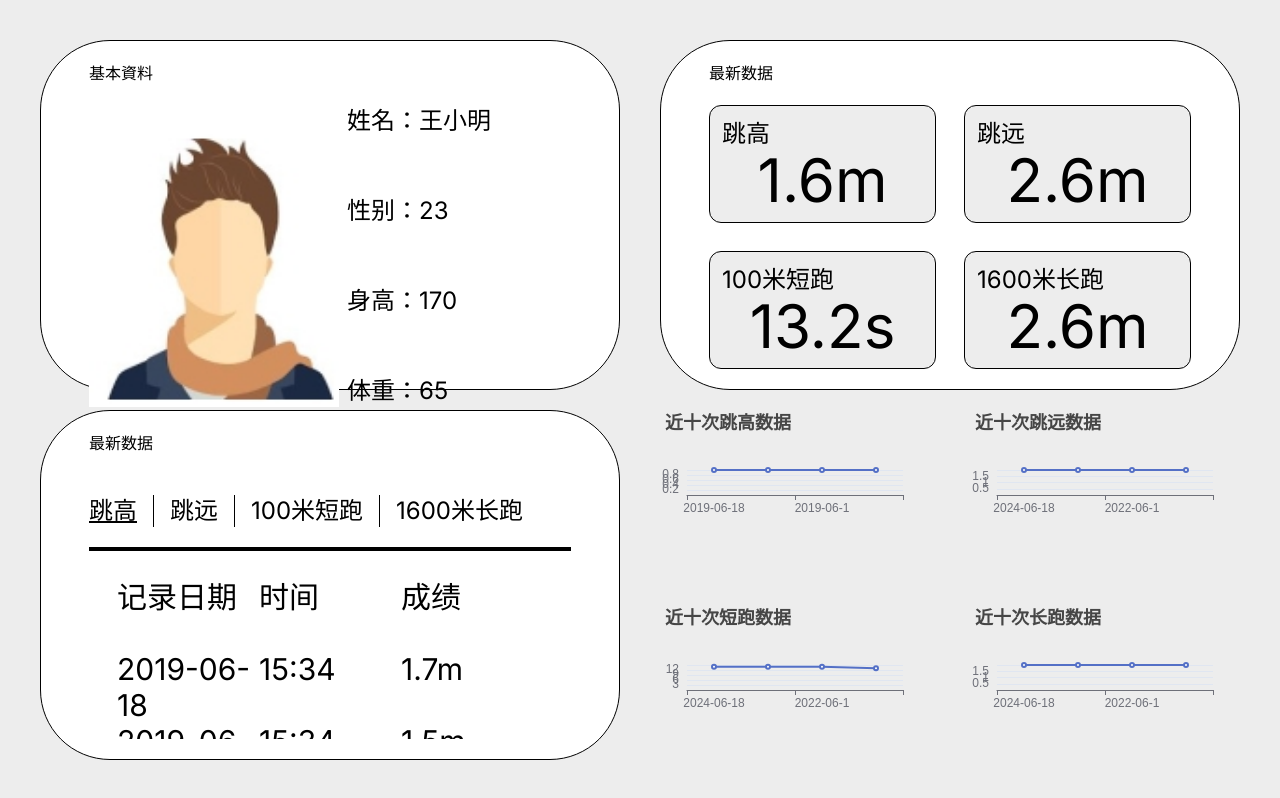
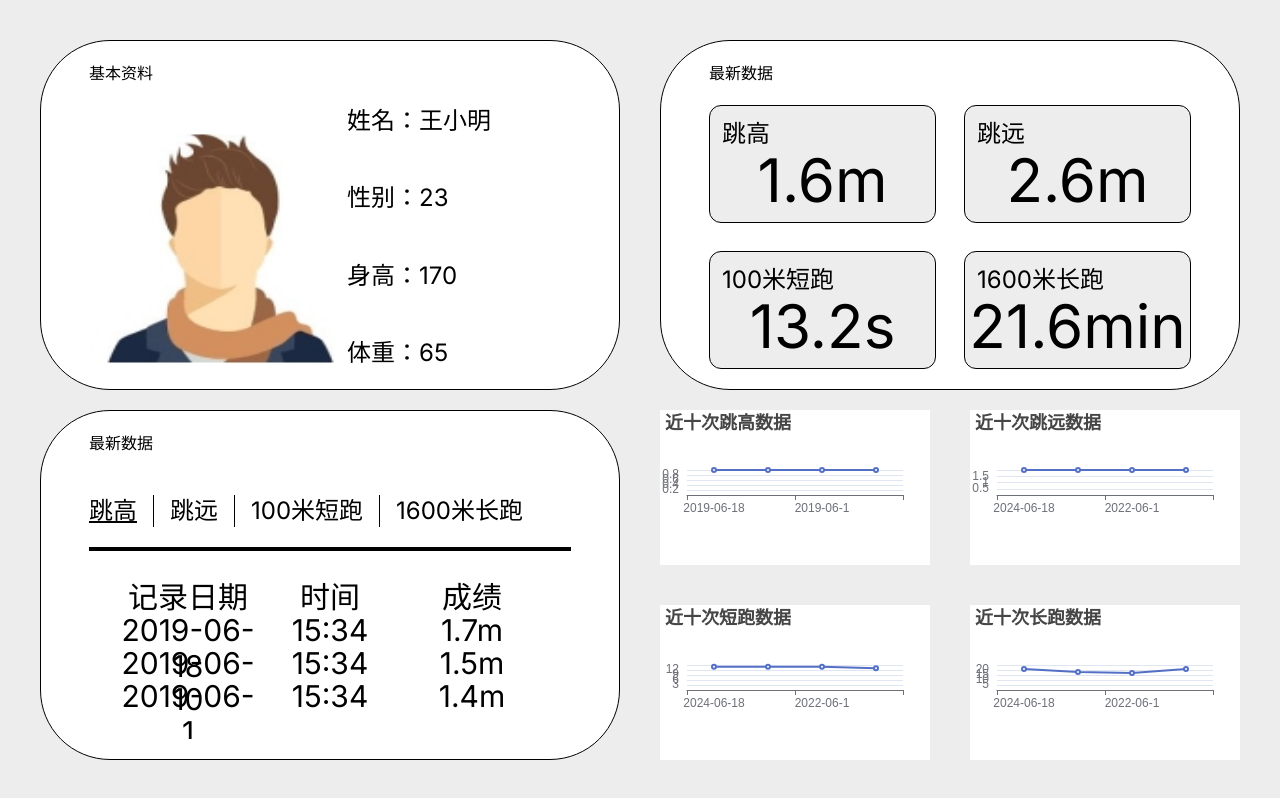
Before and after one commit to skyddyyu/excite-demo, a Next.js app: page / in a window 1280 px wide. Built offline with nearby package versions, Linux system fonts and the light colour scheme.

Commit message:
feat: 移动端适配

```diff
--- a/app/components/ChartSection/ShowScoreChart.tsx
+++ b/app/components/ChartSection/ShowScoreChart.tsx
@@ -37,7 +37,7 @@ const ShowScoreChart = ({title, data, id}: { title: string, data: ShowScoreData,
     }, [data, title, id])
 
     return (
-        <div id={id}/>
+        <div className={'h-[220px] sm:h-auto bg-white'} id={id}/>
     );
 };
 
--- a/app/components/ChartSection/index.tsx
+++ b/app/components/ChartSection/index.tsx
@@ -45,7 +45,7 @@ const ChartSection = () => {
     }, [jumpHeight, jumpMeter, shortRun, longRun])
 
     return (
-        <div className={'grid grid-rows-2 gap-10 grid-cols-2'}>
+        <div className={'grid gap-10  grid-cols-1  sm:grid-rows-2 sm:grid-cols-2'}>
             <ShowScoreChart data={chartData.jumpHeightData} title={'近十次跳高数据'} id={'showJumpHeight'}/>
             <ShowScoreChart data={chartData.jumpMeterData} title={'近十次跳远数据'} id={'showJumpMeter'}/>
             <ShowScoreChart data={chartData.shortRunData} title={'近十次短跑数据'} id={'showShortRun'}/>
--- a/app/components/HistoryScoreSection/HistoryScorePanel.tsx
+++ b/app/components/HistoryScoreSection/HistoryScorePanel.tsx
@@ -9,7 +9,10 @@ const itemsArr = [
     '跳远',
     '100米短跑',
     '1600米长跑',
-]
+] as const;
+
+// 定义一个类型别名，它是数组元素类型的联合
+type ItemsType = typeof itemsArr[number];
 
 const resultMap = {
     '跳高': jumpHeight,
@@ -19,16 +22,16 @@ const resultMap = {
 }
 
 const HistoryScorePanel = () => {
-    const [curSelect, setCurSelect] = useState('跳高');
+    const [curSelect, setCurSelect] = useState<ItemsType>('跳高');
 
     return (
-        <div className={'flex flex-col'}>
+        <div className={'h-full flex flex-col'}>
             {/* tab切换区域 */}
-            <div className={'flex text-2xl gap-4 my-5'}>
+            <div className={'text-md flex gap-2 my-3 sm:text-2xl sm:gap-4  sm:my-5'}>
                 {
                     itemsArr.map((item, index) => {
                         return (
-                            <div key={index} className={cn("flex items-center justify-center cursor-pointer pr-4", {
+                            <div key={index} className={cn("flex items-center justify-center cursor-pointer pr-1 sm:pr-4", {
                                 'border-r border-solid border-black': index !== itemsArr.length - 1,
                                 'underline': item === curSelect,
                             })} onClick={() => {
@@ -44,7 +47,7 @@ const HistoryScorePanel = () => {
             {/* 需要一个上border作为分割线 */}
             {/* 数据展示区域    */}
             <div className="panelMain flex-1 overflow-hidden">
-                <div className="h-full grid grid-cols-3 grid-rows-4 text-3xl border-t-4 border-solid border-black p-7">
+                <div className="h-full grid grid-cols-3 grid-rows-4 text-md text-center border-t-4 border-solid border-black p-1 sm:p-7 sm:text-3xl">
                     <div>
                         记录日期
                     </div>
@@ -55,7 +58,7 @@ const HistoryScorePanel = () => {
                         成绩
                     </div>
                     {
-                        resultMap?.[curSelect]?.slice(0, 3).map((item: any, index: number) => {
+                        resultMap?.[curSelect]?.slice(0, 3)?.map((item: any, index: number) => {
                             return (
                                 <React.Fragment key={index}>
                                     <div>
--- a/app/components/HistoryScoreSection/index.tsx
+++ b/app/components/HistoryScoreSection/index.tsx
@@ -1,14 +1,12 @@
 import React from 'react';
 import HistoryScorePanel from "@/app/components/HistoryScoreSection/HistoryScorePanel";
+import PanelWrapper from "@/app/components/common/PanelWrapper";
 
 const HistoryScoreSection = () => {
     return (
-        <div className={'border border-solid border-black rounded-[70px] py-5 px-12 bg-white flex flex-col'}>
-            <h1 className="mb-5">最新数据</h1>
-            <div className="flex-1 overflow-hidden ">
-                <HistoryScorePanel/>
-            </div>
-        </div>
+        <PanelWrapper title={'最新数据'}>
+            <HistoryScorePanel/>
+        </PanelWrapper>
     );
 };
 
--- a/app/components/LatestDataSection/LatestItem.tsx
+++ b/app/components/LatestDataSection/LatestItem.tsx
@@ -6,12 +6,11 @@ interface LatestItemProps {
 }
 
 const LatestItem = ({title,value}:LatestItemProps) => {
-    console.log('sssssss: ',title,value);
     return (
         <div
             className={'bg-[rgb(237,_237,_237)] border border-black border-solid rounded-xl p-3'}>
-            <div className="text-2xl">{title}</div>
-            <div className='flex justify-center items-center text-6xl'>
+            <div className="text-md sm:text-2xl">{title}</div>
+            <div className='text-xl flex justify-center items-center sm:text-6xl'>
                 {value}
             </div>
         </div>
--- a/app/components/LatestDataSection/index.tsx
+++ b/app/components/LatestDataSection/index.tsx
@@ -1,21 +1,19 @@
 import React from 'react';
 import LatestItem from "@/app/components/LatestDataSection/LatestItem";
 import {jumpHeight, jumpMeter, shortRun, longRun} from "@/app/data/checkUp"
+import PanelWrapper from "@/app/components/common/PanelWrapper";
 
 
 const LatestDataSection = () => {
 
 
     return (
-        <div className={'border border-solid border-black rounded-[70px] py-5 px-12 bg-white flex flex-col'}>
-            <h1 className="mb-5">最新数据</h1>
-            <div className="flex-1 overflow-hidden h-full grid grid-cols-2 grid-rows-2 gap-7 ">
-                <LatestItem title={'跳高'} value={jumpHeight[jumpHeight.length - 1].score}/>
-                <LatestItem title={'跳远'} value={jumpMeter[jumpMeter.length - 1].score}/>
-                <LatestItem title={'100米短跑'} value={shortRun[shortRun.length - 1].score}/>
-                <LatestItem title={'1600米长跑'} value={longRun[longRun.length - 1].score}/>
-            </div>
-        </div>
+        <PanelWrapper title={'最新数据'} className={'h-full grid grid-cols-2 grid-rows-2 gap-7'}>
+            <LatestItem title={'跳高'} value={jumpHeight[jumpHeight.length - 1].score}/>
+            <LatestItem title={'跳远'} value={jumpMeter[jumpMeter.length - 1].score}/>
+            <LatestItem title={'100米短跑'} value={shortRun[shortRun.length - 1].score}/>
+            <LatestItem title={'1600米长跑'} value={longRun[longRun.length - 1].score}/>
+        </PanelWrapper>
     );
 };
 
--- a/app/components/UserProfileSection.tsx
+++ b/app/components/UserProfileSection.tsx
@@ -1,25 +1,26 @@
+"use client";
 import React from 'react';
 import Image from 'next/image';
 import profileImg from "@/public/assets/img/profile.png"
 import {users} from "@/app/data/user"
+import PanelWrapper from "@/app/components/common/PanelWrapper";
 
 // 由于没有多用户 先默认取第一个
 const user = users[0];
 
 const UserProfileSection = () => {
     return (
-        <div className={'border border-solid border-black rounded-[70px] py-5 px-12 bg-white'}>
-            <h1 className="mb-5">基本資料</h1>
-            <div className="flex gap-2">
-                <Image src={profileImg} width={250} alt={'profile image'}/>
-                <div className="text-2xl flex flex-col justify-between">
-                    <div>姓名：{user.name}</div>
-                    <div>性别：{user.age}</div>
-                    <div>身高：{user.height}</div>
-                    <div>体重：{user.weight}</div>
-                </div>
+        <PanelWrapper title={'基本资料'} className={'flex gap-2'}>
+            <div className={'w-70px sm:w-[250px] relative'}>
+                <Image src={profileImg} fill alt={'profile image'}/>
             </div>
-        </div>
+            <div className="text-md sm:text-2xl flex flex-col justify-between">
+                <div>姓名：{user.name}</div>
+                <div>性别：{user.age}</div>
+                <div>身高：{user.height}</div>
+                <div>体重：{user.weight}</div>
+            </div>
+        </PanelWrapper>
     );
 };
 
--- /dev/null
+++ b/app/components/common/PanelWrapper.tsx
@@ -0,0 +1,18 @@
+import React from 'react';
+
+const PanelWrapper = ({title, children, className = ''}: {
+    title: string;
+    children: React.ReactNode,
+    className?: string
+}) => {
+    return (
+        <div className={'border border-solid border-black rounded-[70px] py-4 px-9 bg-white flex flex-col sm:py-5 sm:px-12'}>
+            <h1 className="mb-5">{title}</h1>
+            <div className={`flex-1 overflow-hidden ${className}`}>
+                {children}
+            </div>
+        </div>
+    );
+};
+
+export default PanelWrapper;
--- a/app/data/checkUp.ts
+++ b/app/data/checkUp.ts
@@ -31,10 +31,10 @@ const shortRun:ScoreItem[] = [
 
 // 1600米长跑数据
 const longRun:ScoreItem[] = [
-    {date: '2024-06-18', time: '15:34', score: '2m'},
-    {date: '2023-06-10', time: '15:34', score: '2.2m'},
-    {date: '2022-06-1', time: '15:34', score: '2.1m'},
-    {date: '2021-05-17', time: '15:34', score: '2.6m'},
+    {date: '2024-06-18', time: '15:34', score: '21min'},
+    {date: '2023-06-10', time: '15:34', score: '18.2min'},
+    {date: '2022-06-1', time: '15:34', score: '17.3min'},
+    {date: '2021-05-17', time: '15:34', score: '21.6min'},
 ]
 
 
--- a/app/page.tsx
+++ b/app/page.tsx
@@ -6,7 +6,8 @@ import HistoryScoreSection from "@/app/components/HistoryScoreSection";
 export default function Home() {
     return (
         <main
-            className="w-screen h-screen bg-[rgb(237,_237,_237)] py-10 px-10 grid grid-cols-2 grid-rows-2 gap-x-10 gap-y-5">
+            className="w-screen h-screen overflow-y-auto bg-[rgb(237,_237,_237)]  p-5 sm:p-10 grid sm:justify-items-stretch sm:grid-cols-2 sm:grid-rows-2 gap-x-10 gap-y-5"
+        >
             <UserProfileSection/>
             <LatestDataSection/>
             <HistoryScoreSection/>
--- a/package.json
+++ b/package.json
@@ -15,7 +15,8 @@
     "next": "14.2.5",
     "react": "^18",
     "react-dom": "^18",
-    "tailwind-merge": "^2.4.0"
+    "tailwind-merge": "^2.4.0",
+    "use-media": "^1.5.0"
   },
   "devDependencies": {
     "@types/node": "^20",
```
Also changed, not shown: 1 other file (tests, documents, lock files or other folders).
